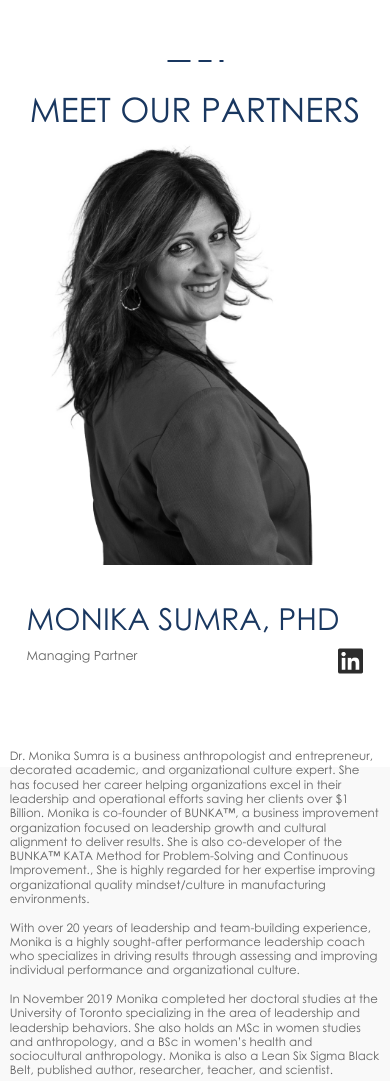
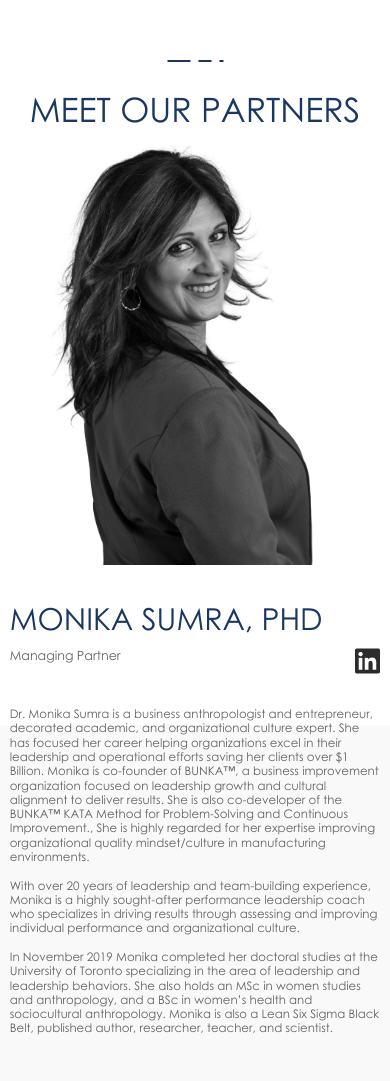
Before and after one commit to saadb113/bunka, a plain HTML site: page AboutUs.html in a window 390 px wide. Shown: the part 2000-3081 px from the top of the page. Drawn offline with nearby package versions, Linux system fonts and the light colour scheme.

Commit message:
Add files via upload

```diff
--- a/assets/css/aboutUs.css
+++ b/assets/css/aboutUs.css
@@ -184,4 +184,10 @@ p.text2.liP::before{
     .Partners .member .container .image > img{
         width: 100%;
     }
+    .Partners .member .container{
+        gap: 0 !important;
+    }
+    .Partners .member .container .image div, .Partners .member .container .image h2{
+        padding: 0 !important;
+    }
 }
```
